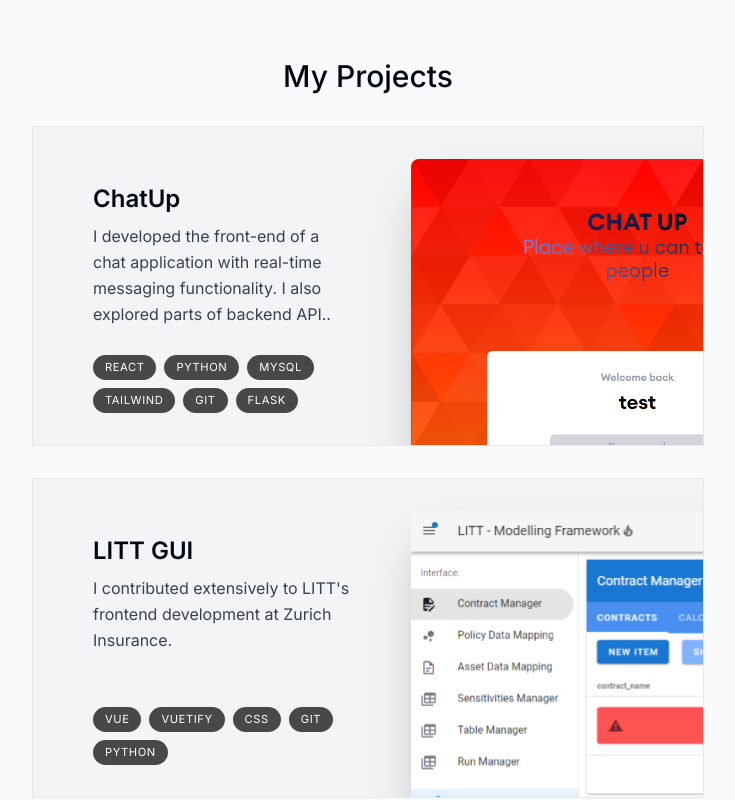
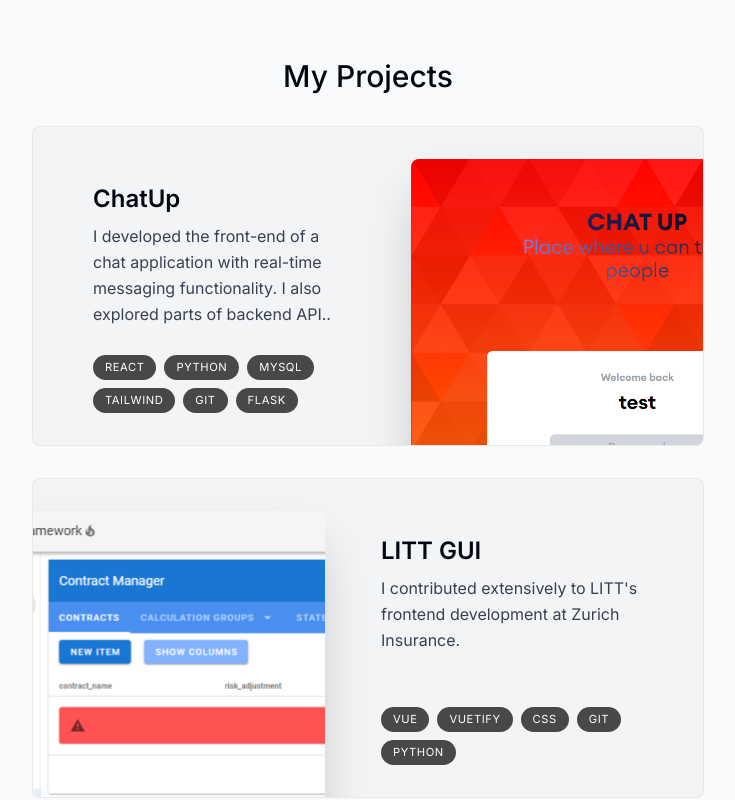
Before and after one commit to kocynko/portfolio, a Next.js app: page / in a window 1280 px wide. Shown: the part 1200-2000 px from the top of the page, without its empty margins (272-1007 px from the left). Built offline with nearby package versions, Linux system fonts and the light colour scheme.

Commit message:
feat: rounded sections

```diff
--- a/components/project.tsx
+++ b/components/project.tsx
@@ -21,11 +21,11 @@ export default function Project({
   const opacityProgress = useTransform(scrollYProgress, [0, 1], [0.6, 1])
   return (
     <motion.div
-      className="mb-3 last:mb-0 sm:mb-8"
+      className="group mb-3 last:mb-0 sm:mb-8"
       ref={ref}
       style={{ scale: scaleProgress, opacity: opacityProgress }}
     >
-      <section className="group relative  max-w-[42rem] overflow-hidden border border-black/5 bg-gray-100 px-5 py-4 transition  hover:bg-gray-200 sm:h-[20rem] sm:pr-8">
+      <section className="relative max-w-[42rem] overflow-hidden rounded-lg border border-black/5 bg-gray-100 px-5 py-4  transition hover:bg-gray-200 sm:h-[20rem] sm:pr-8">
         <div className="flex h-full flex-col px-5 py-4 even:pl-8 group-even:ml-[18rem] sm:max-w-[50%] sm:pl-10 sm:pr-2 sm:pt-10">
           <h3 className="text-2xl font-semibold">{title}</h3>
           <p className="mt-2 leading-relaxed text-gray-700 ">{description}</p>
```
